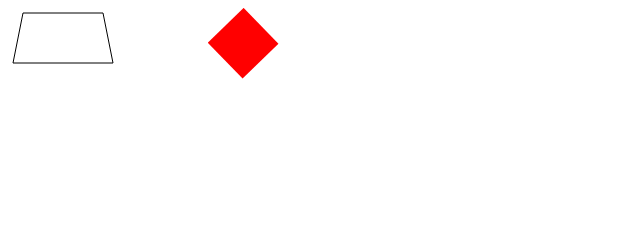
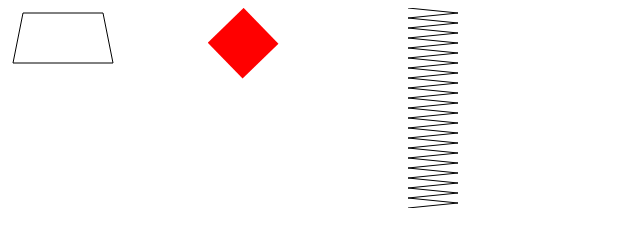
Before and after one commit to RPE8/eloquent-javascript, a website: page 17_canvas/Shapes.html in a window 1280 px wide. Shown: the whole page, without its empty margins (0-640 px from the left). Drawn offline with Linux system fonts and the light colour scheme.

Commit message:
Add solution for zigzagging for Shapes

```diff
--- a/17_canvas/Shapes.html
+++ b/17_canvas/Shapes.html
@@ -10,7 +10,7 @@
   <body style="display: flex">
     <canvas id="trapezoid" width="200" height="200"></canvas>
     <canvas id="diamond" width="200" height="200"></canvas>
-    <canvas width="200" height="200"></canvas>
+    <canvas id="zigzagging" width="200" height="200"></canvas>
     <canvas width="200" height="200"></canvas>
   </body>
 </html>
--- a/17_canvas/Shapes.js
+++ b/17_canvas/Shapes.js
@@ -2,6 +2,7 @@ console.log("test");
 
 let trapezoid = document.querySelector("#trapezoid").getContext("2d");
 let diamond = document.querySelector("#diamond").getContext("2d");
+let zigzag = document.querySelector("#zigzagging").getContext("2d");
 //
 function createTrapezoid(cx, x, y, width, height, diffMul) {
   const diff = width * diffMul;
@@ -17,7 +18,7 @@ function createTrapezoid(cx, x, y, width, height, diffMul) {
   cx.stroke();
 }
 
-function createDiamond(cx, x, y, height, width) {
+function createDiamond(cx, x, y, width, height) {
   const paddingX = x;
   const paddingY = y;
   cx.translate(paddingX + width / 2, paddingY + height / 2);
@@ -26,6 +27,20 @@ function createDiamond(cx, x, y, height, width) {
   cx.fillRect(-paddingX, -paddingY, width, height);
 }
 
+function zigzagging(cx, x, y, zigzags, width, height) {
+  cx.beginPath();
+  cx.moveTo(x, y);
+  cx.save();
+  for (let i = 0; i < zigzags; i++) {
+    cx.lineTo(x + width, y + i * height + height / 2);
+    cx.lineTo(x, y + i * height + height);
+  }
+  // cx.closePath();
+  cx.stroke();
+}
+
 createTrapezoid(trapezoid, 0, 0, 100, 50, 0.1);
 
 createDiamond(diamond, 35, 0, 50, 50);
+
+zigzagging(zigzag, 0, 0, 20, 50, 10);
```
